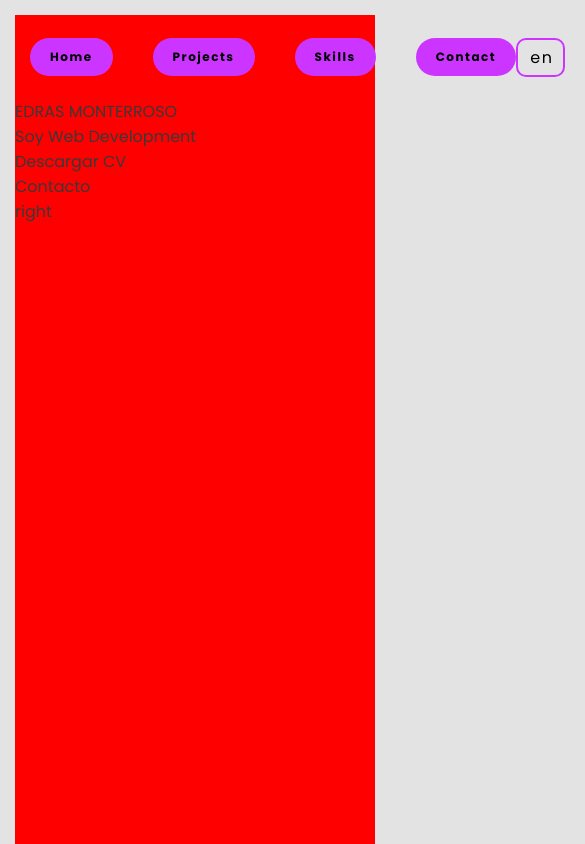
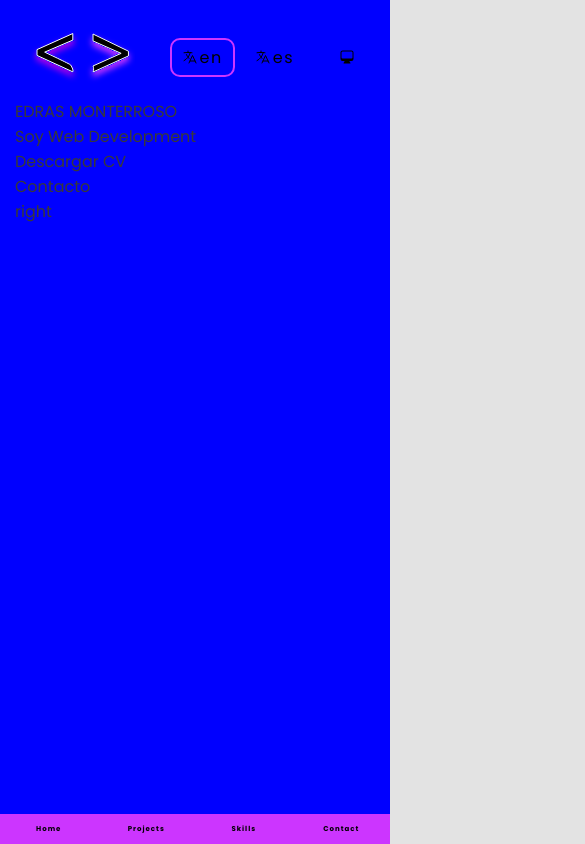
Before and after one commit to EmonterrosoF/portfolio, a Next.js app: page / in a window 390 px wide. Shown: the top 844 px of the page, 585 px wide, since content can reach past the window. Built offline with nearby package versions, Linux system fonts and the light colour scheme.

Commit message:
add responsive

```diff
--- /dev/null
+++ b/components/footer/Footer.tsx
@@ -0,0 +1,15 @@
+import style from './footer.module.scss'
+
+const Footer = () => {
+  return (
+    <nav className={style.container}>
+      <div>
+        <div>
+          <footer className={style.footer}>footer</footer>
+        </div>
+      </div>
+    </nav>
+  )
+}
+
+export default Footer
--- /dev/null
+++ b/components/footer/footer.module.scss
@@ -0,0 +1,12 @@
+// .footer {
+//     background-color: aquamarine;
+//     position: fixed;
+//     top: 0;
+// }
+
+// .container {
+//     width: 100px;
+//     background-color: red;
+//     height: 100px;
+//     position: sticky;
+// }
--- a/components/header/Header.tsx
+++ b/components/header/Header.tsx
@@ -1,9 +1,8 @@
-import { useEffect, useRef, useState } from 'react'
+import { useRef, useState } from 'react'
 
 import { useRouter } from 'next/router'
 import Link from 'next/link'
 
-import { FormattedMessage } from 'react-intl'
 import { BsMoon, BsSun } from 'react-icons/bs'
 
 import style from './header.module.scss'
@@ -13,6 +12,8 @@ import { useTheme } from '../../hooks/useTheme'
 import useOnClickOutside from '../../hooks/useOnClickOutside'
 
 import { HiComputerDesktop, HiOutlineLanguage } from 'react-icons/hi2'
+import { useObserver } from '../../hooks/useObserver'
+import Navigation from './Navigation'
 
 const modeButtons = [
   {
@@ -61,9 +62,10 @@ const theme = {
 
 export const Header = () => {
   const [active, setActive] = useState(false)
+
   const { value, setValue } = useTheme()
+  useObserver(navigation)
 
-  const path = useRef<HTMLAnchorElement>(null)
   const refOptions = useRef<HTMLUListElement>(null)
   const refButtonOptions = useRef<HTMLButtonElement>(null)
 
@@ -73,37 +75,6 @@ export const Header = () => {
   useOnClickOutside(refOptions, handleClickOutsideFn, refButtonOptions)
 
   const { locales, locale } = useRouter()
-
-  useEffect(() => {
-    const observer = new IntersectionObserver(
-      (entries) => {
-        entries.forEach((entry) => {
-          const id = entry.target.getAttribute('id')
-
-          const link = navigation.find((nav) => nav.name === id)
-          const selected = document.querySelector(`#${link?.id}`)
-          if (entry.isIntersecting) {
-            selected?.classList.add('isActive')
-          } else {
-            selected?.classList.remove('isActive')
-          }
-        })
-      },
-      { rootMargin: '-50% 0px -50% 0px' }
-    )
-
-    navigation.forEach(({ href }) => {
-      const section = document.querySelector(href.replace('/', ''))
-
-      if (section) {
-        observer.observe(section)
-      }
-    })
-
-    return () => {
-      observer.disconnect()
-    }
-  }, [])
 
   if (typeof window !== 'undefined') {
     let media = window.matchMedia('(prefers-color-scheme: dark)')
@@ -121,26 +92,9 @@ export const Header = () => {
         <SvgLogo />
       </Link>
       <nav className={style.headerNav}>
-        <ul id="listOfNavigation" className={style.headerUl}>
-          {navigation.map(({ name, href, id, scroll }) => (
-            <li key={name}>
-              <Link
-                ref={path}
-                href={href}
-                // className={
-                //   path === href
-                //     ? `${style.headerLink} ${style.isActive}`
-                //     : style.headerLink
-                // }
-                id={id}
-                className={style.headerLink}
-                scroll={scroll}
-
-                // onClick={() => setPath(href)}
-              >
-                <FormattedMessage id={`header.nav.${name}`} />
-              </Link>
-            </li>
+        <ul className={style.headerUl}>
+          {navigation.map((navigation, index) => (
+            <Navigation key={index} navigation={navigation}></Navigation>
           ))}
         </ul>
       </nav>
--- /dev/null
+++ b/components/header/Navigation.tsx
@@ -0,0 +1,20 @@
+import Link from 'next/link'
+import { FormattedMessage } from 'react-intl'
+import { nav } from '../../types/types'
+import style from './header.module.scss'
+
+const Navigation = ({
+  navigation: { id, href, name, scroll },
+}: {
+  navigation: nav
+}) => {
+  return (
+    <li className={style.headerLi}>
+      <Link href={href} id={id} className="headerLink" scroll={scroll}>
+        <FormattedMessage id={`header.nav.${name}`} />
+      </Link>
+    </li>
+  )
+}
+
+export default Navigation
--- a/components/header/header.module.scss
+++ b/components/header/header.module.scss
@@ -6,48 +6,44 @@
     margin: 0 auto;
     padding: .9375rem .9375rem;
     position: sticky;
-    top: 0px;
+    top: 0;
+   //  top: 0px;
+
     backdrop-filter: blur(4px);
 
-   //  box-shadow: 2px 15px 15px 2px rgba(0, 0, 0, 0.2);
+    &Logo {
+      margin: auto 0;
 
-   //  &Logo{
-   //      background-color: aqua;
-   //  }
+    }
+    &Nav{
+       margin: auto 0;
+      position: absolute;
+        top: 50%;
+        left: 50%;
+      //  background-color: aquamarine;
 
-    &Button{
-        // background-color: bisque;
-        display: none;
-    }
+        transform:translate(-50%, -50%);
+       display: flex;
+       justify-content: center;
+       align-items: center;
 
-    &Nav{
-    //    padding: .25rem 0;
-    //    background-color: palegreen;
-       margin: auto 0;
     }
 
     &Ul{
 
         display: flex;
-        font-size: 1.25rem;
-        letter-spacing: .0938rem;
-        gap: 40px;
+        gap: 14px;
         color: var(--text);
         //  background-color: lightsteelblue;
     }
 
 
     // &Li{}
-     &Link{
-        font-size: .75rem;
-        font-weight: bold;
-        padding: .625rem 1.25rem;
-     }
 
      &Right {
-      // background-color: #CC35FF;
       display: flex;
       gap: 30px;
+      margin: auto 0;
      }
 
      &Lang {
@@ -118,17 +114,105 @@
          background-color: var(--option-selected) ;
       }
 
-     &Link:hover:not(.isActive){
-        color: var(--primary);
-     }
-
-
-
 }
 
 
 @media (max-width: 1000px) {
       .header {
-         background-color: red;
+         // background-color: red;
+         backdrop-filter: none;
+
+        &Nav{
+          background-color: var(--option);
+         position: fixed;
+        bottom: 0;
+        left: 0;
+        right: 0;
+        top: auto;
+        transform: none;
+        }
+
+        &Ul{
+
+            // display: flex;
+            gap: normal;
+            justify-content: space-between;
+            color: var(--text);
+            width: 100%;
+        }
+
+
+        &Li{
+         width: 100%;
+         text-align: center;
+        }
+
+         &Lang {
+          display: flex;
+          gap: 10px;
+          align-items: center;
+          justify-content: center;
+         }
+
+         &LinkLang {
+          color: var(--text);
+          display: flex;
+          align-items: center;
+          letter-spacing: .0938rem;
+          border-radius: 10px;
+          padding: 5px 10px;
+          gap: 2px;
+
+         }
+
+         &LinkLang:hover:not(.langSelected){
+          color: var(--primary);
+       }
+
+         .langSelected {
+                border: 2px solid var(--primary);
+
+         }
+
+          &ButtonTheme{
+                color: var(--text);
+                margin-right: 10px;
+                padding: 0px 5px;
+                height: 30px;
+                cursor: pointer;
+                margin: auto 0;
+          }
+
+          &ButtonTheme:hover {
+             color: var(--primary);
+          }
+
+          &UlTheme{
+             display: none;
+             color: var(--text);
+             background-color: var(--option);
+             right: 0px;
+             bottom: -95px;
+             position: absolute;
+             border-radius: 10px;
+             overflow: hidden;
+          }
+
+          .ulThemeActive{
+             display: block;
+          }
+
+          &LiLeft{
+             display: flex;
+             gap: 3px;
+             align-items: center;
+             padding: 5px 20px 5px 8px;
+
+          }
+
+          &LiLeft:hover {
+             cursor: pointer;
+             background-color: var(--option-selected) ;
+          }
       }
 }
--- a/components/home/home.module.scss
+++ b/components/home/home.module.scss
@@ -1,5 +1,5 @@
 .section {
-    background-color: red;
+    // background-color: red;
     height: 1000px;
 
 // &Left{
--- a/components/layout/Layout.tsx
+++ b/components/layout/Layout.tsx
@@ -5,6 +5,7 @@ import Head from 'next/head'
 import style from './layout.module.scss'
 import { Header } from '../header/Header'
 import { Poppins } from '@next/font/google'
+import Footer from '../footer/Footer'
 
 interface props {
   children: ReactNode
@@ -25,6 +26,7 @@ export const Layout: FC<props> = ({ children }) => {
       <div className={`${style.container} ${poppins.className}`}>
         <Header />
         <main>{children}</main>
+        <Footer />
       </div>
     </>
   )
--- a/components/layout/layout.module.scss
+++ b/components/layout/layout.module.scss
@@ -2,5 +2,8 @@
     max-width: 96rem;
     margin: 0 auto;
     padding: .9375rem .9375rem;
-
+    height: 100px;
+    background-color: blue;
+    height: 100%;
+    position: relative;
 }
--- /dev/null
+++ b/hooks/useObserver.ts
@@ -0,0 +1,39 @@
+import { useEffect, useState } from 'react'
+
+import { nav } from '../types/types'
+
+export const useObserver = (nav: nav[]) => {
+  const [navigation, setNavigation] = useState(nav)
+
+  useEffect(() => {
+    console.log('navigation')
+    const observer = new IntersectionObserver(
+      (entries) => {
+        entries.forEach((entry) => {
+          const id = entry.target.getAttribute('id')
+
+          const link = navigation.find((nav) => nav.name === id)
+          const selected = document.querySelector(`#${link?.id}`)
+          if (entry.isIntersecting) {
+            selected?.classList.add('isActive')
+          } else {
+            selected?.classList.remove('isActive')
+          }
+        })
+      },
+      { rootMargin: '-50% 0px -50% 0px' }
+    )
+
+    navigation?.forEach(({ href }: { href: nav['href'] }) => {
+      const section = document.querySelector(href?.replace('/', ''))
+
+      if (section) {
+        observer.observe(section)
+      }
+    })
+
+    return () => {
+      observer.disconnect()
+    }
+  }, [navigation])
+}
--- a/styles/globals.scss
+++ b/styles/globals.scss
@@ -12,21 +12,83 @@
     --text: white;
     --option: #1a1a1a;
     --option-selected:#2a2929;
+
 }
 
+.headerLink{
+  font-size: 12px;
+  letter-spacing: 1.5008px;
+  font-weight: bold;
+  padding: 10px 20px;
+}
+
+.headerLink:hover:not(.isActive){
+  color: var(--primary);
+}
 
 .isActive {
     //   background-color: #CC35FF;
     background-color: var(--primary);
-      border-radius: 3.125rem;
+      border-radius: 50px;
 
    }
 
 
 body {
-    background-color: var(--background)
+    background-color: var(--background);
 }
 
-html {
-    scroll-behavior:smooth;
-}
+
+/* width */
+::-webkit-scrollbar {
+    width: .625rem;
+  }
+
+  /* Track */
+  ::-webkit-scrollbar-track {
+    background: var(--option-selected);
+  }
+
+  /* Handle */
+  ::-webkit-scrollbar-thumb {
+    background: #888;
+  }
+
+  /* Handle on hover */
+  ::-webkit-scrollbar-thumb:hover {
+    background: #555;
+  }
+
+  @media (max-width: 1000px) {
+    .headerLink{
+      font-size: .625rem;
+      letter-spacing: .0625rem;
+      font-weight: bold;
+      padding: 10px 20px;
+
+    }
+
+    .headerLink:hover:not(.isActive){
+      color: var(--primary);
+    }
+
+    .isActive {
+        //   background-color: #CC35FF;
+        background-color: var(--primary);
+          // border-radius: 50px;
+          border-radius: 0;
+
+       }
+
+
+  }
+
+  @media (max-width:498px){
+    .headerLink{
+      font-size: 7px;
+      letter-spacing: .0625rem;
+      font-weight: bold;
+      padding: 10px 20px;
+
+    }
+  }
--- /dev/null
+++ b/types/types.ts
@@ -0,0 +1,6 @@
+export interface nav {
+  name: string
+  href: string
+  id: string
+  scroll: boolean
+}
```
